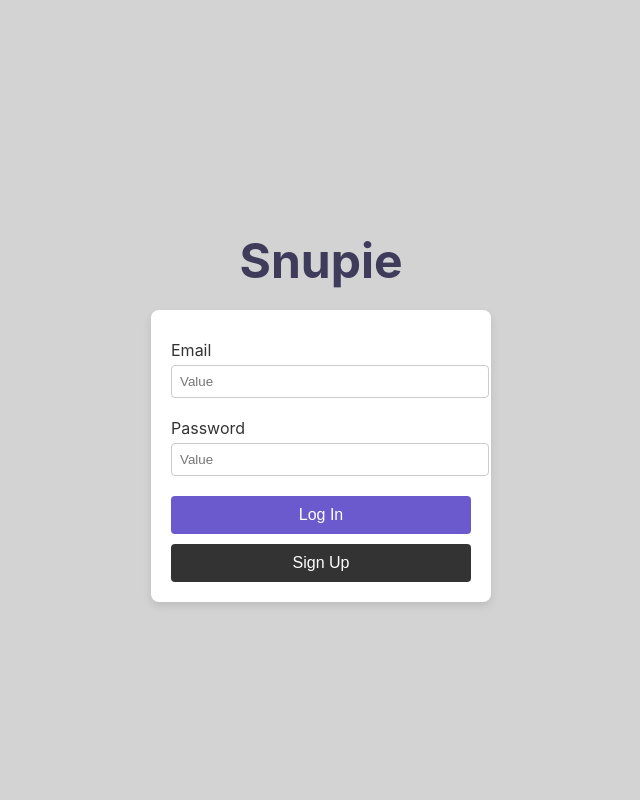
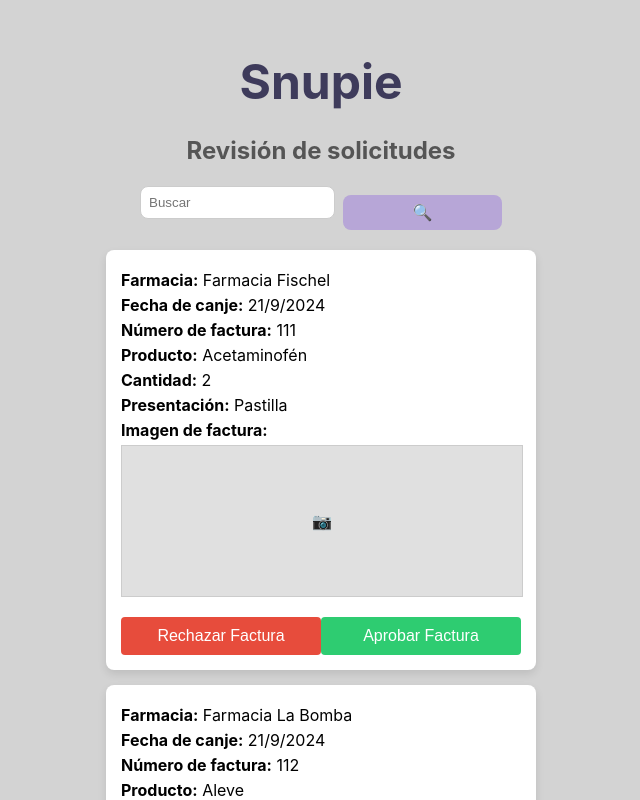
Before and after one commit to Julianlopmm/SnupieDiseno, a React (Create React App) app in the folder snupie/: page / in a window 1280 px wide. Shown: the top 800 px of the page, without its empty margins (319-959 px from the left). Built offline with nearby package versions, Linux system fonts and the light colour scheme.

Commit message:
RevisarSolicitud
xd

```diff
--- /dev/null
+++ b/snupie/src/ReviewRequests.css
@@ -0,0 +1,93 @@
+.review-container {
+    display: flex;
+    flex-direction: column;
+    align-items: center;
+    padding: 20px;
+    background-color: #d3d3d3; /* Fondo gris claro */
+    min-height: 100vh;
+  }
+
+  .title {
+    font-size: 48px;
+    color: #3e3b5b; /* Color morado */
+    margin-bottom: 5px;
+  }
+
+  .subtitle {
+    font-size: 24px;
+    color: #555;
+    margin-bottom: 20px;
+  }
+
+  .search-bar {
+    display: flex;
+    align-items: center;
+    margin-bottom: 20px;
+  }
+
+  .search-bar input {
+    width: 300px;
+    padding: 8px;
+    border-radius: 8px;
+    border: 1px solid #ccc;
+    margin-right: 8px;
+  }
+
+  .search-button {
+    background-color: #b7a6d7; /* Color morado claro */
+    border: none;
+    padding: 8px;
+    border-radius: 8px;
+    cursor: pointer;
+  }
+
+  .solicitud-card {
+    background-color: #fff;
+    border-radius: 8px;
+    padding: 15px;
+    margin-bottom: 15px;
+    box-shadow: 0 4px 8px rgba(0, 0, 0, 0.1);
+    width: 400px;
+  }
+
+  .solicitud-card p {
+    margin: 5px 0;
+  }
+
+  .image-placeholder {
+    width: 100%;
+    height: 150px;
+    background-color: #e0e0e0;
+    display: flex;
+    align-items: center;
+    justify-content: center;
+    border: 1px solid #ccc;
+    margin-bottom: 10px;
+  }
+
+  .buttons {
+    display: flex;
+    justify-content: space-between;
+  }
+
+  .reject-button {
+    background-color: #e74c3c; /* Rojo */
+    color: #fff;
+    border: none;
+    padding: 10px;
+    border-radius: 4px;
+    cursor: pointer;
+  }
+
+  .approve-button {
+    background-color: #2ecc71; /* Verde */
+    color: #fff;
+    border: none;
+    padding: 10px;
+    border-radius: 4px;
+    cursor: pointer;
+  }
+
+  button:hover {
+    opacity: 0.9;
+  }
--- /dev/null
+++ b/snupie/src/ReviewRequests.js
@@ -0,0 +1,57 @@
+import React from 'react';
+import './ReviewRequests.css'; // Asegúrate de tener un archivo CSS para estilos
+
+function ReviewRequests() {
+  const solicitudes = [
+    {
+      farmacia: 'Farmacia Fischel',
+      fechaCanje: '21/9/2024',
+      numeroFactura: '111',
+      producto: 'Acetaminofén',
+      cantidad: 2,
+      presentacion: 'Pastilla',
+      imagen: 'url-imagen-placeholder',
+    },
+    {
+      farmacia: 'Farmacia La Bomba',
+      fechaCanje: '21/9/2024',
+      numeroFactura: '112',
+      producto: 'Aleve',
+      cantidad: 2,
+      presentacion: 'Pastilla',
+      imagen: 'url-imagen-placeholder',
+    },
+  ];
+
+  return (
+    <div className="review-container">
+      <h1 className="title">Snupie</h1>
+      <h2 className="subtitle">Revisión de solicitudes</h2>
+
+      <div className="search-bar">
+        <input type="text" placeholder="Buscar" />
+        <button className="search-button">🔍</button>
+      </div>
+
+      {solicitudes.map((solicitud, index) => (
+        <div key={index} className="solicitud-card">
+          <p><strong>Farmacia:</strong> {solicitud.farmacia}</p>
+          <p><strong>Fecha de canje:</strong> {solicitud.fechaCanje}</p>
+          <p><strong>Número de factura:</strong> {solicitud.numeroFactura}</p>
+          <p><strong>Producto:</strong> {solicitud.producto}</p>
+          <p><strong>Cantidad:</strong> {solicitud.cantidad}</p>
+          <p><strong>Presentación:</strong> {solicitud.presentacion}</p>
+          <p><strong>Imagen de factura:</strong></p>
+          <div className="image-placeholder">📷</div>
+
+          <div className="buttons">
+            <button className="reject-button">Rechazar Factura</button>
+            <button className="approve-button">Aprobar Factura</button>
+          </div>
+        </div>
+      ))}
+    </div>
+  );
+}
+
+export default ReviewRequests;
--- a/snupie/src/index.js
+++ b/snupie/src/index.js
@@ -1,17 +1,18 @@
 import React from 'react';
-import ReactDOM from 'react-dom/client';
+import ReactDOM from 'react-dom/client'; // Importación correcta para React 18
 import './index.css';
 import App from './App';
+import ReviewRequests from './ReviewRequests'; // Importa tu componente correctamente
+import './ReviewRequests.css';
 import reportWebVitals from './reportWebVitals';
 
+// Crear root y renderizar el componente
 const root = ReactDOM.createRoot(document.getElementById('root'));
 root.render(
   <React.StrictMode>
-    <App />
+    <ReviewRequests /> {/* Usa el componente exportado */}
   </React.StrictMode>
 );
 
-// If you want to start measuring performance in your app, pass a function
-// to log results (for example: reportWebVitals(console.log))
-// or send to an analytics endpoint. Learn more: https://bit.ly/CRA-vitals
+// Si quieres medir el rendimiento, usa reportWebVitals
 reportWebVitals();
```
